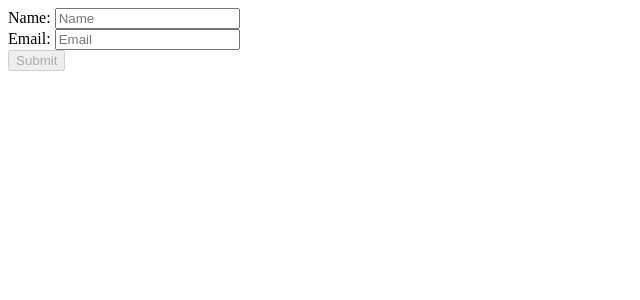
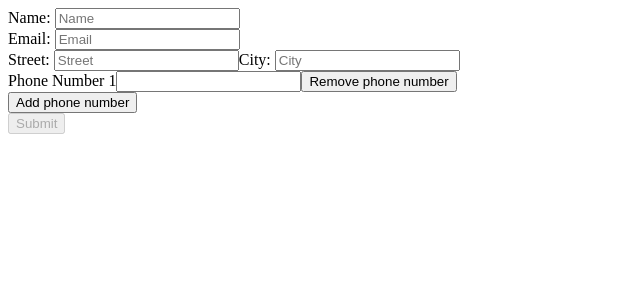
Before and after one commit to Buyaki01/angular-note-taking-app, an Angular app: page / in a window 1280 px wide. Shown: the top 300 px of the page, without its empty margins (0-640 px from the left). Built offline with nearby package versions, Linux system fonts and the light colour scheme.

Commit message:
Add formgroup array

```diff
--- a/src/app/app.component.html
+++ b/src/app/app.component.html
@@ -9,7 +9,26 @@
     <input type="email" name="email" id="email" placeholder="Email" formControlName="email">
   </div>
 
+  <div formGroupName="address">
+    <label for="street">Street: </label>
+    <input type="text" name="street" id="street" placeholder="Street" formControlName="street">
+
+    <label for="city">City: </label>
+    <input type="text" name="city" id="city" placeholder="City" formControlName="city">
+  </div>
+
+  <div formArrayName="phoneNumbers">
+    <div *ngFor="let phoneCtrl of phoneNumbers.controls; let i = index">
+      <label for="">Phone Number {{i + 1}}</label>
+      <input type="text" [formControlName]="i">
+      <button type="button" (click)="removePhoneNumber(i)">Remove phone number</button>
+    </div>
+    <div>
+      <button type="button" (click)="addPhoneNumber()">Add phone number</button>
+    </div>
+  </div>
+
   <div>
-    <button type="submit" [disabled]="userForm.invalid">Submit</button>
+    <button type="submit" [disabled]="!userForm.valid">Submit</button>
   </div>
 </form>
--- a/src/app/app.component.ts
+++ b/src/app/app.component.ts
@@ -1,5 +1,5 @@
 import { Component } from '@angular/core';
-import { FormBuilder, FormGroup, Validator, Validators } from '@angular/forms';
+import { FormArray, FormBuilder, FormGroup, Validator, Validators } from '@angular/forms';
 
 @Component({
   selector: 'app-root',
@@ -17,8 +17,35 @@ export class AppComponent{
           Validators.required,
           Validators.pattern(/^[a-zA-Z0-9._%+-]+@[a-zA-Z0-9.-]+\.[a-zA-Z]{2,}$/)
         ]
-      ]
+      ],
+      address: this.formBuilder.group({
+        street: ['', Validators.required],
+        city: ['', Validators.required],
+      }),
+      phoneNumbers: this.formBuilder.array([
+        this.formBuilder.control('', [
+          Validators.required,
+          Validators.pattern(/^\d{10}$/)
+        ])
+      ])
     })
+  }
+
+  get phoneNumbers() {
+    return this.userForm.get('phoneNumbers') as FormArray
+  }
+
+  addPhoneNumber() {
+    this.phoneNumbers.push(
+      this.formBuilder.control('', [
+        Validators.required,
+        Validators.pattern(/^\d{10}$/)
+      ])
+    );
+  }
+
+  removePhoneNumber(index: number) {
+    this.phoneNumbers.removeAt(index);
   }
 
   submitForm(){
```
